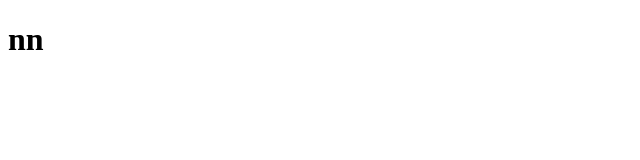
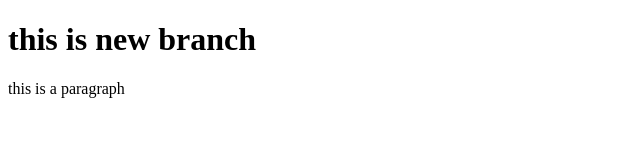
Before and after one commit to saniul06/money-management-test-project-MERN, a plain HTML site: page n.html in a window 1280 px wide. Shown: the whole page, without its empty margins (0-640 px from the left). Drawn offline with Linux system fonts and the light colour scheme.

Commit message:
new branch

```diff
--- a/n.html
+++ b/n.html
@@ -7,6 +7,7 @@
     <title>Document</title>
 </head>
 <body>
-    <h1>nn</h1>
+    <h1>this is new branch</h1>
+    <p>this is a paragraph</p>
 </body>
 </html>
```
